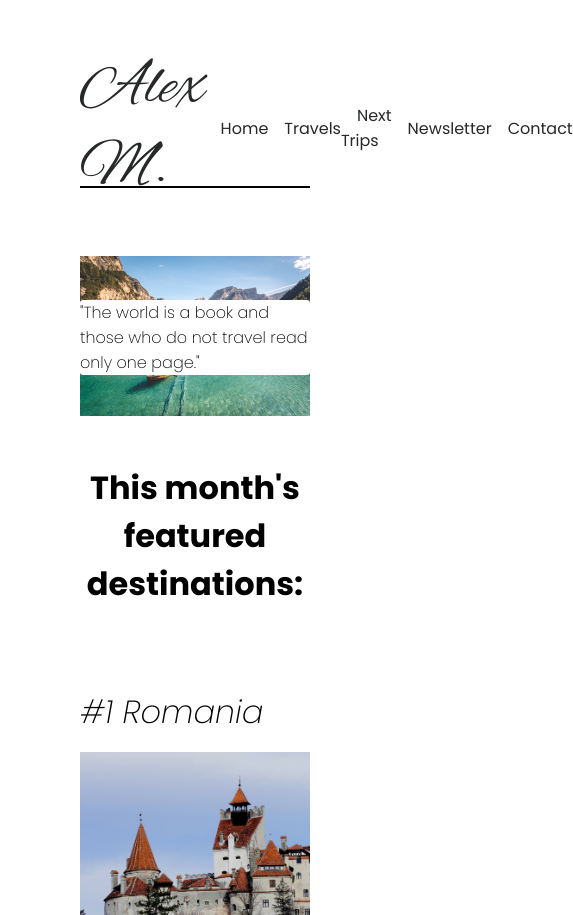
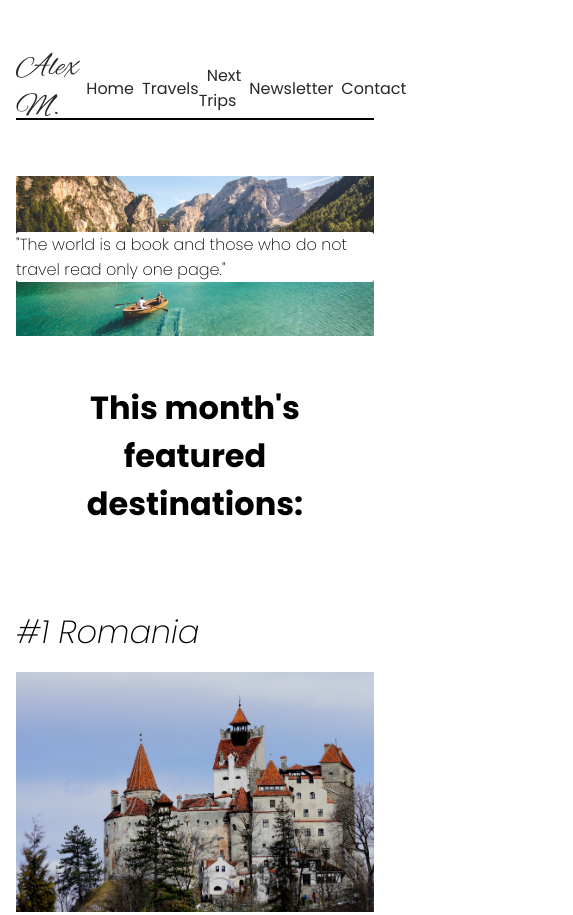
Before and after one commit to voothedoo/09-Accessibility, a plain HTML site: page index.html in a window 390 px wide. Shown: the top 915 px of the page, 573 px wide, since content can reach past the window. Drawn offline with Linux system fonts and the light colour scheme.

Commit message:
Make the pages even more responsive and fluid

```diff
--- a/styles/contact.scss
+++ b/styles/contact.scss
@@ -187,7 +187,7 @@ body {
 
 //responsive
 
-@media (max-width: 1377px) {
+@media (max-width: 1420px) {
   body {
     nav {
       .logo {
@@ -206,7 +206,7 @@ body {
   }
 }
 
-@media (max-width: 1191px) {
+@media (max-width: 1250px) {
   body {
     nav {
       ul {
@@ -224,7 +224,7 @@ body {
   }
 }
 
-@media (max-width: 977px) {
+@media (max-width: 1000px) {
   body {
     max-width: 100vw;
     margin: 0 5rem;
@@ -265,18 +265,18 @@ body {
   }
 }
 
-@media (max-width: 720px) {
+@media (max-width: 800px) {
   body {
     max-width: 100vw;
-    margin: 0 5rem;
+    margin: 0 1rem;
     nav {
-      .logo {
+      .logo-small {
         font-size: 2rem;
       }
       ul {
         a {
           font-size: 1rem;
-          padding-left: 1rem;
+          padding-left: 0.5rem;
         }
       }
     }
--- a/styles/newsletter.scss
+++ b/styles/newsletter.scss
@@ -144,7 +144,7 @@ body {
     }
   }
 }
-@media (max-width: 1377px) {
+@media (max-width: 1420px) {
   body {
     nav {
       .logo {
@@ -162,7 +162,7 @@ body {
   }
 }
 
-@media (max-width: 1191px) {
+@media (max-width: 1250px) {
   body {
     nav {
       ul {
@@ -180,7 +180,7 @@ body {
   }
 }
 
-@media (max-width: 977px) {
+@media (max-width: 1000px) {
   body {
     max-width: 100vw;
     margin: 0 5rem;
@@ -222,18 +222,18 @@ body {
   }
 }
 
-@media (max-width: 720px) {
+@media (max-width: 800px) {
   body {
     max-width: 100vw;
-    margin: 0 5rem;
+    margin: 0 1rem;
     nav {
-      .logo {
+      .logo-small {
         font-size: 2rem;
       }
       ul {
         a {
           font-size: 1rem;
-          padding-left: 1rem;
+          padding-left: 0.5rem;
         }
       }
     }
--- a/styles/style.scss
+++ b/styles/style.scss
@@ -380,7 +380,7 @@ body {
   }
 }
 
-@media (max-width: 1377px) {
+@media (max-width: 1420px) {
   body {
     nav {
       .logo {
@@ -398,7 +398,7 @@ body {
   }
 }
 
-@media (max-width: 1191px) {
+@media (max-width: 1250px) {
   body {
     nav {
       ul {
@@ -416,7 +416,7 @@ body {
   }
 }
 
-@media (max-width: 977px) {
+@media (max-width: 1000px) {
   body {
     max-width: 100vw;
     margin: 0 5rem;
@@ -677,18 +677,18 @@ body {
   }
 }
 
-@media (max-width: 720px) {
+@media (max-width: 800px) {
   body {
     max-width: 100vw;
-    margin: 0 5rem;
+    margin: 0 1rem;
     nav {
-      .logo {
+      .logo-small {
         font-size: 2rem;
       }
       ul {
         a {
           font-size: 1rem;
-          padding-left: 1rem;
+          padding-left: 0.5rem;
         }
       }
     }
--- a/styles/travels.scss
+++ b/styles/travels.scss
@@ -325,7 +325,7 @@ body {
   }
 }
 
-@media (max-width: 1377px) {
+@media (max-width: 1420px) {
   body {
     nav {
       .logo {
@@ -344,7 +344,7 @@ body {
   }
 }
 
-@media (max-width: 1191px) {
+@media (max-width: 1250px) {
   body {
     nav {
       ul {
@@ -361,7 +361,7 @@ body {
   }
 }
 
-@media (max-width: 977px) {
+@media (max-width: 1000px) {
   body {
     max-width: 100vw;
     margin: 0 5rem;
@@ -385,18 +385,18 @@ body {
   }
 }
 
-@media (max-width: 720px) {
+@media (max-width: 800px) {
   body {
     max-width: 100vw;
-    margin: 0 5rem;
+    margin: 0 1rem;
     nav {
-      .logo {
+      .logo-small {
         font-size: 2rem;
       }
       ul {
         a {
           font-size: 1rem;
-          padding-left: 1rem;
+          padding-left: 0.5rem;
         }
       }
     }
--- a/styles/trips.scss
+++ b/styles/trips.scss
@@ -139,7 +139,7 @@ body {
     }
   }
 }
-@media (max-width: 1377px) {
+@media (max-width: 1420px) {
   body {
     nav {
       .logo {
@@ -157,7 +157,7 @@ body {
   }
 }
 
-@media (max-width: 1191px) {
+@media (max-width: 1250px) {
   body {
     nav {
       ul {
@@ -175,7 +175,7 @@ body {
   }
 }
 
-@media (max-width: 977px) {
+@media (max-width: 1000px) {
   body {
     max-width: 100vw;
     margin: 0 5rem;
@@ -199,18 +199,18 @@ body {
   }
 }
 
-@media (max-width: 720px) {
+@media (max-width: 800px) {
   body {
     max-width: 100vw;
-    margin: 0 5rem;
+    margin: 0 1rem;
     nav {
-      .logo {
+      .logo-small {
         font-size: 2rem;
       }
       ul {
         a {
           font-size: 1rem;
-          padding-left: 1rem;
+          padding-left: 0.5rem;
         }
       }
     }
```
Also changed, not shown: styles/contact.css, styles/newsletter.css, styles/style.css, styles/travels.css, styles/trips.css, 5 other files.
